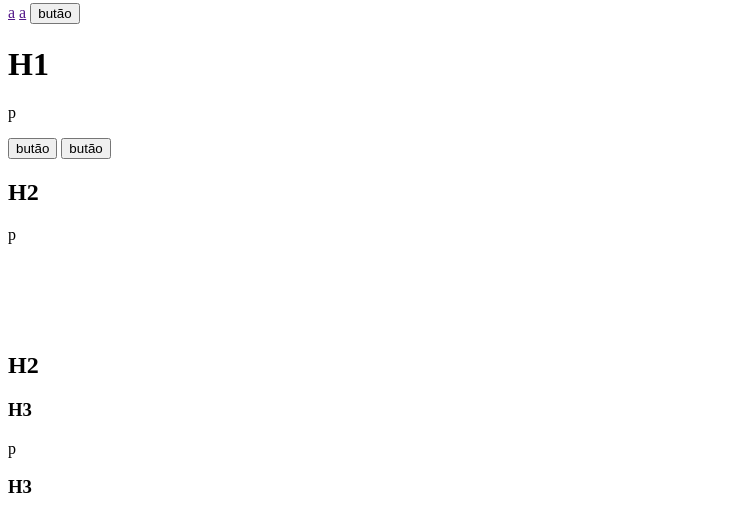
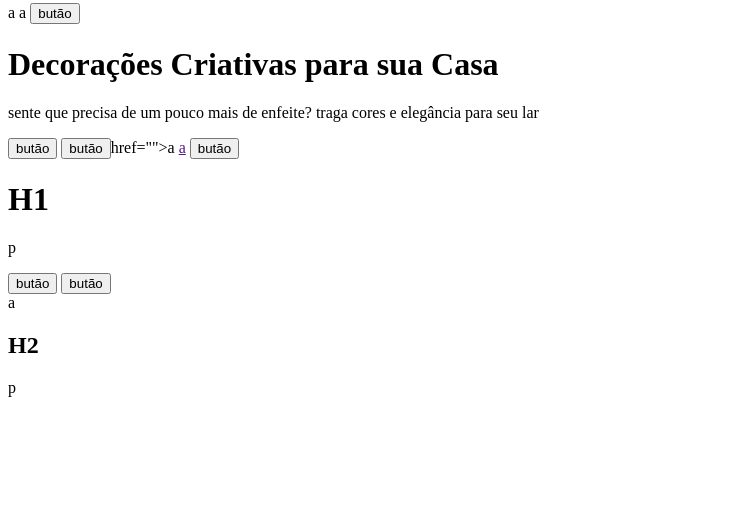
Before and after one commit to Gyorge-Escola/SiteDoEmpreendimento, a plain HTML site: page front-end/index.html in a window 1280 px wide. Shown: the part 790-1301 px from the top of the page, without its empty margins (0-738 px from the left). Drawn offline with Linux system fonts and the light colour scheme.

Commit message:
afnuiawngeuu

```diff
--- a/front-end/index.html
+++ b/front-end/index.html
@@ -3,20 +3,34 @@
 <head>
     <meta charset="UTF-8">
     <meta name="viewport" content="width=device-width, initial-scale=1.0">
-    <link rel="shortcut icon" href="../Imgs/logo.png" type="image/x-icon">
+    <link rel="shortcut icon" href="/Imgs/logo.png" type="image/x-icon">
     <title>ToqueDeUmGorje</title>
 </head>
 <body>
     <!--div pro header melhor-->
-    <div>
+    <div id="header">
         <!--header part 1-->
-        <div>
-            <img id="" src="../Imgs/logo.png" >
+        <div id="header1">
+            <img id="" src="/Imgs/logo.png" >
             <h3 id="">Toque De Um Gorje</h3>
         </div>
         <!--header part 2-->
+        <div id="header2">
+            <a class="">a</a>
+            <a class="">a</a>
+            <button id="">butão</button>
+        </div>
+
+        <!--texto do meio-->
+        <div id="titlediv">
+            <h1 id="">Decorações Criativas para sua Casa</h1>
+            <p id="subtitle">sente que precisa de um pouco mais de enfeite? traga cores e elegância para seu lar</p>
+        </div>
+
+        <!--botões abaixo do texto-->
         <div>
-            <a class="" href="">a</a>
+            <button class="" onclick="">butão</button>
+            <button class="" onclick="">butão</button>href="">a</a>
             <a class="" href="">a</a>
             <button id="">butão</button>
         </div>
@@ -35,7 +49,7 @@
     </div>
 
     <!--galeria-->
-    <div>
+    <div><a class="">a</a>
         <h2 class="">H2</h2>
         <p id="">p</p>
 
@@ -74,5 +88,7 @@
             <p class="">p</p>
         </div>
     </div>
+
+    <script src="javascript.js"></script>
 </body>
 </html>
```
